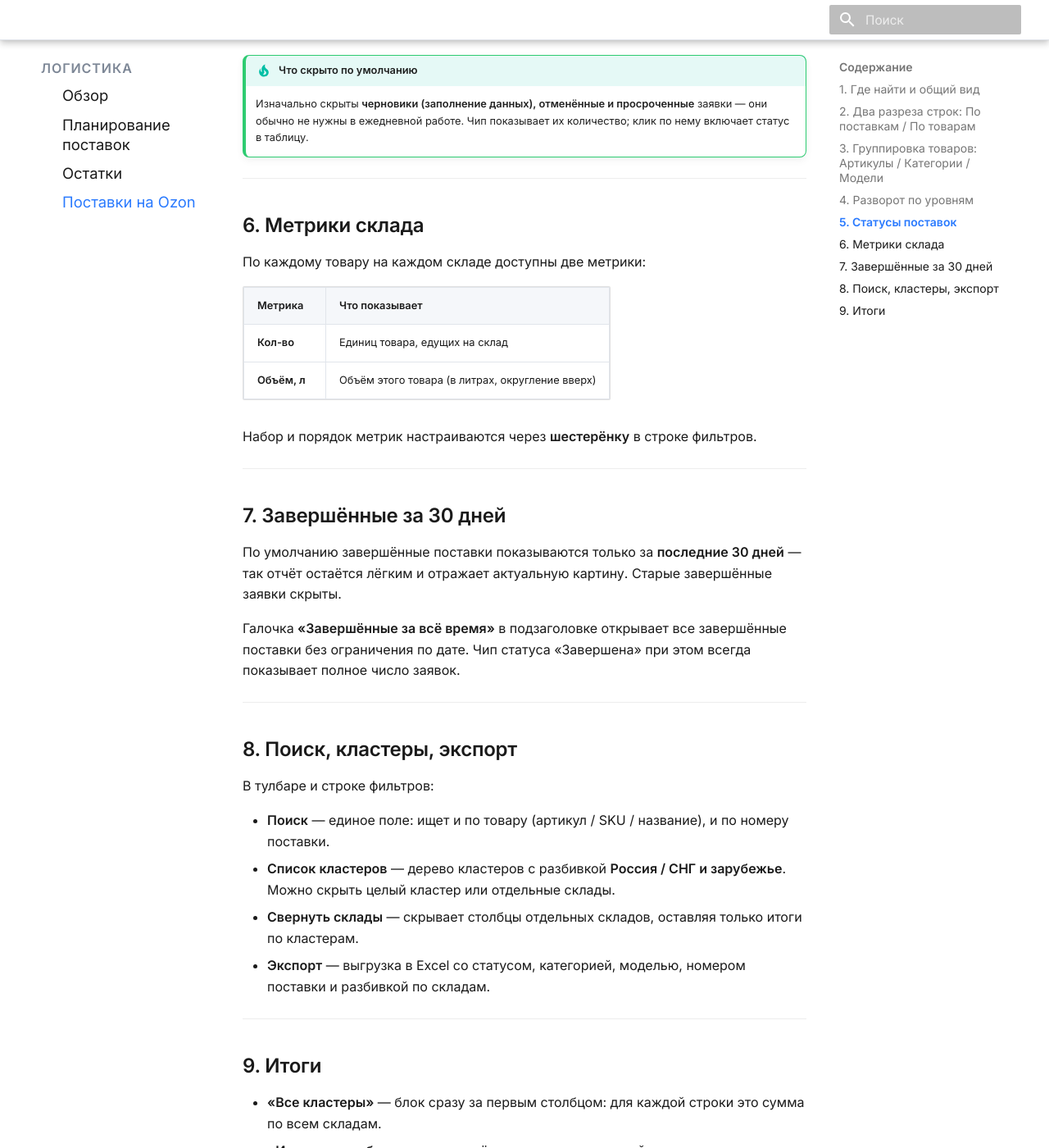
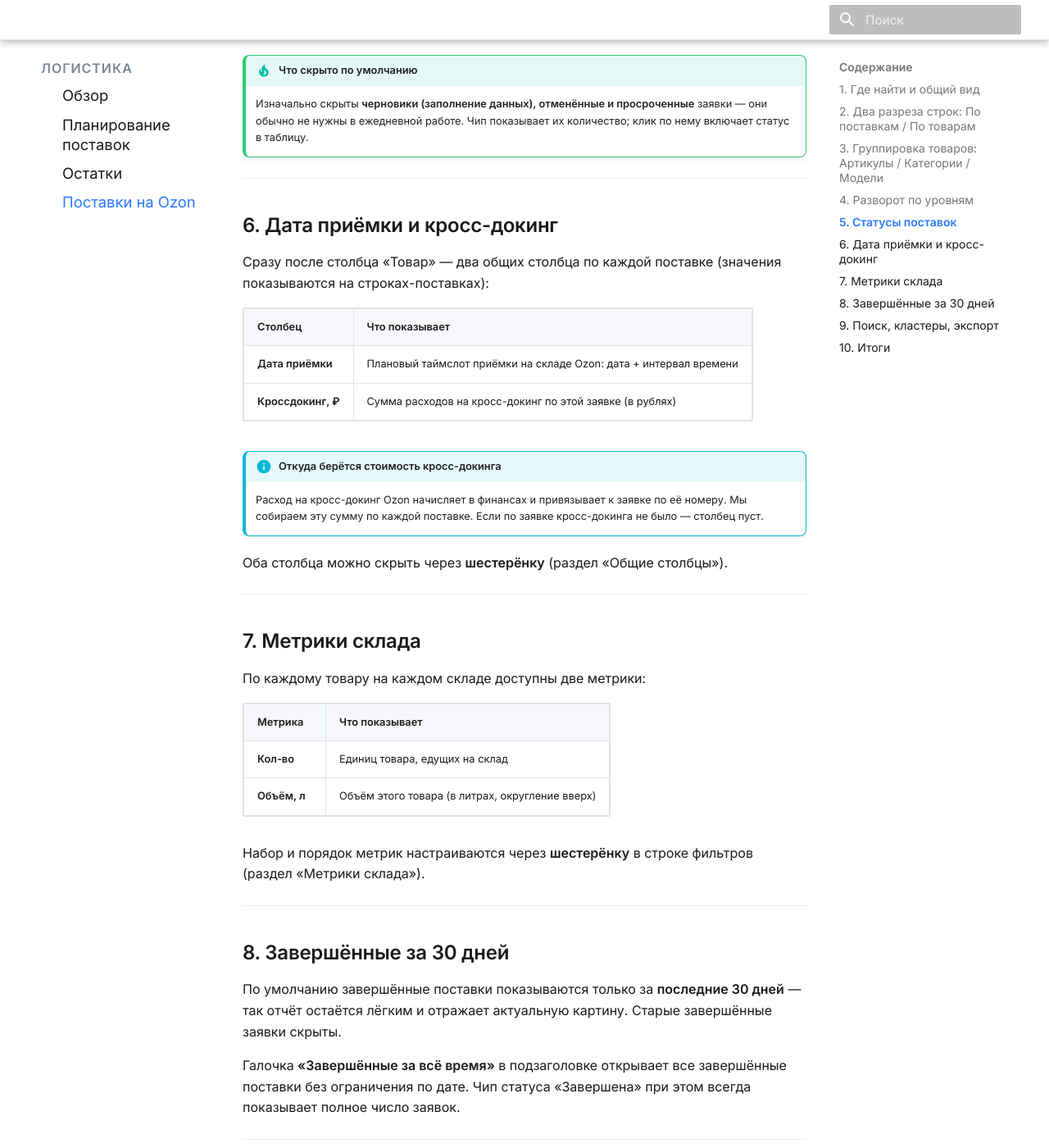
Before and after one commit to GitHubJackPerson/stpulse-docs, an MkDocs documentation site: the page built from docs/supplies/incoming.md, in a window 1280 px wide and 1400 px high, scrolled down 1982 px. Shown: the whole window at 82% size. Built offline with MkDocs 1.6.1 and Material for MkDocs 9.7.7, drawn with Linux system fonts in a browser that asks for light colours; some of the changed text lies outside the part shown.

Commit message:
docs(supplies): дата приёмки + кроссдокинг в статье «Поставки на Ozon»

```diff
--- a/docs/supplies/incoming.md
+++ b/docs/supplies/incoming.md
@@ -61,7 +61,23 @@
 
 ---
 
-## 6. Метрики склада
+## 6. Дата приёмки и кросс-докинг
+
+Сразу после столбца «Товар» — два общих столбца по каждой поставке (значения показываются на строках-поставках):
+
+| Столбец | Что показывает |
+|---|---|
+| **Дата приёмки** | Плановый таймслот приёмки на складе Ozon: дата + интервал времени |
+| **Кроссдокинг, ₽** | Сумма расходов на кросс-докинг по этой заявке (в рублях) |
+
+!!! info "Откуда берётся стоимость кросс-докинга"
+    Расход на кросс-докинг Ozon начисляет в финансах и привязывает к заявке по её номеру. Мы собираем эту сумму по каждой поставке. Если по заявке кросс-докинга не было — столбец пуст.
+
+Оба столбца можно скрыть через **шестерёнку** (раздел «Общие столбцы»).
+
+---
+
+## 7. Метрики склада
 
 По каждому товару на каждом складе доступны две метрики:
 
@@ -70,11 +86,11 @@
 | **Кол-во** | Единиц товара, едущих на склад |
 | **Объём, л** | Объём этого товара (в литрах, округление вверх) |
 
-Набор и порядок метрик настраиваются через **шестерёнку** в строке фильтров.
+Набор и порядок метрик настраиваются через **шестерёнку** в строке фильтров (раздел «Метрики склада»).
 
 ---
 
-## 7. Завершённые за 30 дней
+## 8. Завершённые за 30 дней
 
 По умолчанию завершённые поставки показываются только за **последние 30 дней** — так отчёт остаётся лёгким и отражает актуальную картину. Старые завершённые заявки скрыты.
 
@@ -82,18 +98,19 @@
 
 ---
 
-## 8. Поиск, кластеры, экспорт
+## 9. Поиск, кластеры, экспорт
 
 В тулбаре и строке фильтров:
 
 - **Поиск** — единое поле: ищет и по товару (артикул / SKU / название), и по номеру поставки.
 - **Список кластеров** — дерево кластеров с разбивкой **Россия / СНГ и зарубежье**. Можно скрыть целый кластер или отдельные склады.
 - **Свернуть склады** — скрывает столбцы отдельных складов, оставляя только итоги по кластерам.
-- **Экспорт** — выгрузка в Excel со статусом, категорией, моделью, номером поставки и разбивкой по складам.
+- **Шестерёнка** — видимость столбцов: раздел «Общие столбцы» (дата приёмки, кроссдокинг) и «Метрики склада» (количество, объём, + порядок).
+- **Экспорт** — выгрузка в Excel: статус, категория, модель, номер поставки, дата приёмки, расход на кросс-докинг и разбивка по складам.
 
 ---
 
-## 9. Итоги
+## 10. Итоги
 
 - **«Все кластеры»** — блок сразу за первым столбцом: для каждой строки это сумма по всем складам.
 - **«Итого по столбцам»** — закреплённая строка под шапкой: для каждого склада сумма по всем строкам таблицы.
```
